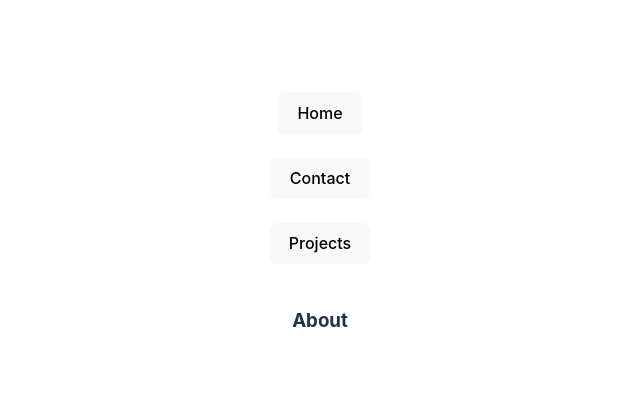
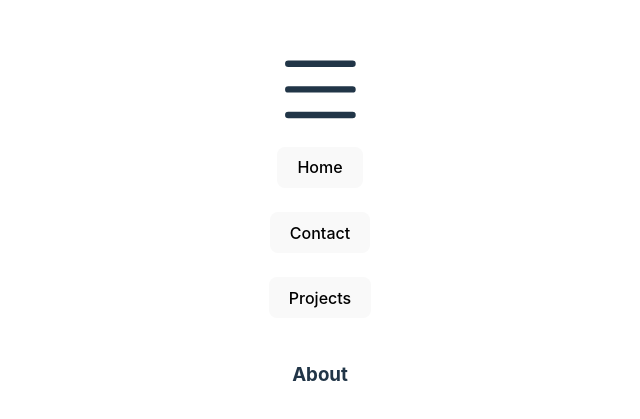
Before and after one commit to mejia-dev/mejia.dev, a React (Vite) app: page / in a window 1280 px wide. Shown: the part 177-596 px from the top of the page, without its empty margins (320-960 px from the left). Built offline with nearby package versions, Linux system fonts and the light colour scheme.

Commit message:
Add modal to header for nav bar

```diff
--- a/src/components/Header.tsx
+++ b/src/components/Header.tsx
@@ -1,4 +1,5 @@
-import { Dispatch, SetStateAction } from "react"
+import { Dispatch, SetStateAction, useEffect, useState } from "react";
+import ReactModal, { Styles } from "react-modal";
 
 interface HeaderProps {
   onClickNavButton: Dispatch<SetStateAction<string>>;
@@ -6,17 +7,56 @@ interface HeaderProps {
 }
 
 export default function Header(props: HeaderProps): JSX.Element {
+
+  const [modalShown, setModalShown] = useState<boolean>(false);
+
+  const modalStyling: Styles = {
+    content: {
+      top: '20%',
+      bottom: 'auto',
+      backgroundColor: "#242424",
+      borderColor: "#141414"
+    },
+    overlay: {
+      backgroundColor: "rgba(0, 0, 0, 0.8)"
+    }
+  }
+
+  function renderNavButtons(): JSX.Element {
+    return (
+      <div id={modalShown ? "navBarButtonHolderSmall" : "navBarButtonHolder"}>
+        {
+          props.navButtons.map((action) => (
+            <span key={action + (modalShown ? "small" : "big")} className={action + (modalShown ? "small" : "big")} onClick={() => setModalShown(false)}>
+              <button type="button" className={modalShown ? "navBarButtonSmall" : "navBarButton"} onClick={() => props.onClickNavButton(action)}>{action}</button>
+              <br /><br />
+            </span>
+          ))
+        }
+      </div>
+    )
+  }
+
+  useEffect(() => {
+    ReactModal.setAppElement(document.getElementById("mainBodyContent") as HTMLElement)
+  }, [])
+
   return (
     <>
       <div id="navBar">
-        <div id="navBarButtonHolder">
-          {props.navButtons.map((action) => (
-            <span key={action}>
-              <button type="button" className="navBarButton" onClick={() => props.onClickNavButton(action)}>{action}</button>
-              <br className="wideViewOnly" /><br className="wideViewOnly" />
-            </span>
-          ))}
-        </div>
+        <svg onClick={() => setModalShown(!modalShown)} xmlns="http://www.w3.org/2000/svg" fill="currentColor" id="navBarHamburger" viewBox="0 0 16 16">
+          <path d="M2.5 12a.5.5 0 0 1 .5-.5h10a.5.5 0 0 1 0 1H3a.5.5 0 0 1-.5-.5m0-4a.5.5 0 0 1 .5-.5h10a.5.5 0 0 1 0 1H3a.5.5 0 0 1-.5-.5m0-4a.5.5 0 0 1 .5-.5h10a.5.5 0 0 1 0 1H3a.5.5 0 0 1-.5-.5" />
+        </svg>
+        <ReactModal
+          contentLabel="Navigation Buttons"
+          isOpen={modalShown}
+          onRequestClose={() => setModalShown(!modalShown)}
+          style={modalStyling}
+        >
+          {renderNavButtons()}
+        </ReactModal>
+        <br />
+        {renderNavButtons()}
       </div>
     </>
   )
```
